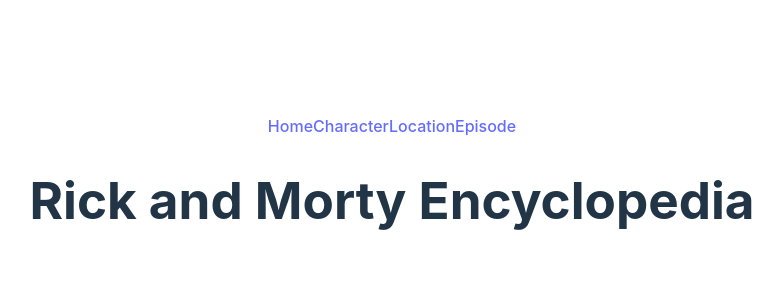
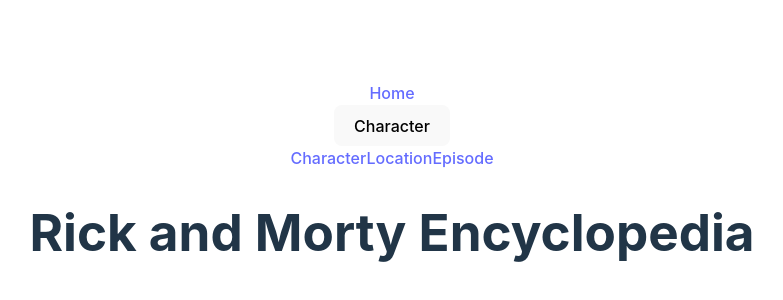
Before and after one commit to Bifeobu/320-SBA, a React (Vite) app: page / in a window 1280 px wide. Shown: the part 212-512 px from the top of the page, without its empty margins (248-1031 px from the left). Built offline with nearby package versions, Linux system fonts and the light colour scheme.

Commit message:
navbar mod

```diff
--- a/src/components/navbar/Navbar.jsx
+++ b/src/components/navbar/Navbar.jsx
@@ -5,6 +5,21 @@
     return(
         <div class="navbar">
             <a href='home'>Home</a>
+            <div class="dropdownC">
+                <button class="dropbtnC">Character
+                    <i class="fa fa-caret down"></i>
+                </button>
+                <div class="dropdown-contentC"></div>
+            </div>
+
+
+
+            <div class="dropdownL"></div>
+            <div class="dropdownE"></div>
+
+
+
+
             <a href='character'>Character</a>
             <a href='location'>Location</a>
             <a href='episode'>Episode</a>
```
